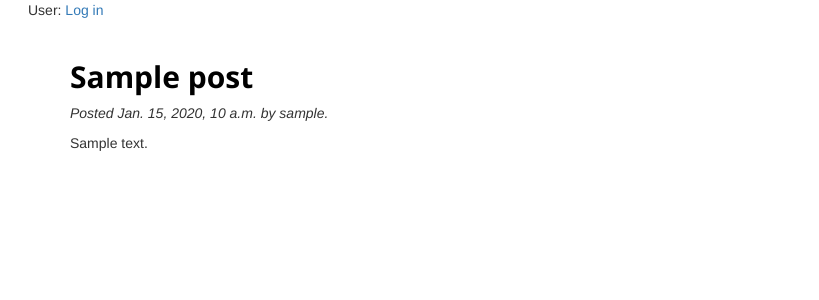
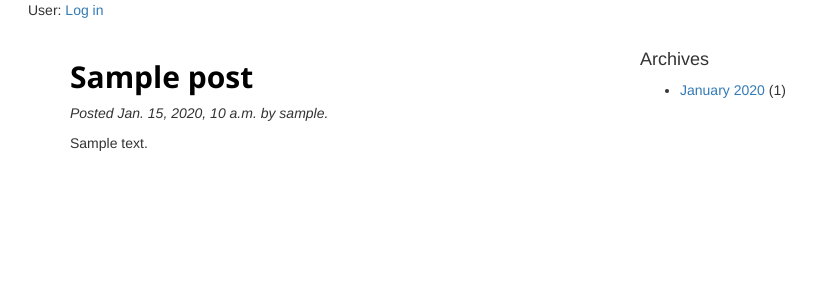
Before and after one commit to oskusalerma/myblog, a Django app: page / in a window 1280 px wide. Shown: the part 130-430 px from the top of the page, without its empty margins (0-819 px from the left). Run offline with Django 3.2, Linux system fonts and the light colour scheme; tables that the repository leaves empty hold one stand-in row (values such as "Sample post"); some libraries are stand-ins or nearby versions.

Commit message:
Add monthly archives.

```diff
--- a/myblog/main/templates/main/base.html
+++ b/myblog/main/templates/main/base.html
@@ -36,6 +36,19 @@
 
 <br>
 
+{% block archives-outer %}
+<div id="archives">
+{% block archives %}
+<h4>Archives</h4>
+<ul>
+{% for month in archives %}
+<li><a href="{% url 'main:archives' month.year month.month %}">{{ month.month_name }} {{ month.year }}</a> ({{ month.nr_of_posts }})
+{% endfor %}
+</ul>
+{% endblock %}
+</div>
+{% endblock %}
+
 <div id="content">
 {% block content %}
 {% endblock %}
--- a/myblog/main/templates/main/home.html
+++ b/myblog/main/templates/main/home.html
@@ -7,7 +7,7 @@
  {% include "main/post-format.html" %}
 {% endfor %}
 {% else %}
-<p>This blog has no posts yet.</p>
+<p>No posts found.</p>
 {% endif %}
 
 {% endblock %}
--- a/myblog/main/templates/main/login.html
+++ b/myblog/main/templates/main/login.html
@@ -6,6 +6,8 @@
 {% block topbar %}
 {% endblock %}
 
+{% block archives-outer %}
+{% endblock %}
 
 {% block content %}
 
--- a/myblog/main/templates/main/new_post.html
+++ b/myblog/main/templates/main/new_post.html
@@ -1,4 +1,7 @@
 {% extends "main/base.html" %}
+
+{% block archives-outer %}
+{% endblock %}
 
 {% block content %}
 
--- a/myblog/main/urls.py
+++ b/myblog/main/urls.py
@@ -23,6 +23,7 @@ app_name = "main"
 
 urlpatterns = [
     url(r"^$", views.home, name = "home"),
+    url(r"^archives/(?P<year>[0-9]{4})/(?P<month>[0-9]{2})/$", views.archives, name = "archives"),
     url(r"^login/$", auth_views.login, {"template_name" : "main/login.html"}, name = "login"),
     url(r"^logout/$", auth_views.logout, {"next_page" : "main:home"}, name = "logout"),
     url(r"^new-post/$", views.new_or_edit_post, name = "new-post"),
--- a/myblog/main/views.py
+++ b/myblog/main/views.py
@@ -8,7 +8,19 @@ def home(req):
     bi = BlogInfo.objects.all()[0]
     posts = Post.objects.all().order_by("-pub_date")[:5]
 
-    return render(req, "main/home.html", {"posts" : posts, "blogInfo" : bi})
+    return render(req, "main/home.html", {
+        "posts" : posts, "blogInfo" : bi, "archives" : get_archives()})
+
+def archives(req, year, month):
+    bi = BlogInfo.objects.all()[0]
+
+    posts = (Post.objects
+             .filter(pub_date__year = year)
+             .filter(pub_date__month = month)
+             .order_by("-pub_date"))
+
+    return render(req, "main/home.html", {
+        "posts" : posts, "blogInfo" : bi, "archives" : get_archives()})
 
 def new_or_edit_post(req, post_id = None, is_edit = False):
     if is_edit:
@@ -45,4 +57,22 @@ def post(req, post_id):
     bi = BlogInfo.objects.all()[0]
     post = get_object_or_404(Post, pk = post_id)
 
-    return render(req, "main/post.html", {"post" : post, "blogInfo" : bi})
+    return render(req, "main/post.html", {
+        "post" : post, "blogInfo" : bi, "archives" : get_archives()})
+
+def get_archives():
+    posts = Post.objects.all().order_by("-pub_date")
+    ret = []
+
+    for i, post in enumerate(posts):
+        if (i > 0) and ((posts[i - 1].pub_date.year == post.pub_date.year) and
+                        (posts[i - 1].pub_date.month == post.pub_date.month)):
+            ret[-1]["nr_of_posts"] += 1
+        else:
+            ret.append({
+                "month" : post.pub_date.strftime("%m"),
+                "month_name" : post.pub_date.strftime("%B"),
+                "year" : post.pub_date.year,
+                "nr_of_posts" : 1})
+
+    return ret
--- a/myblog/static/css/style.css
+++ b/myblog/static/css/style.css
@@ -20,6 +20,12 @@ body {
 
 #header a:visited {
     color: black;
+}
+
+#archives {
+    float: right;
+    left: 50%;
+    position: absolute;
 }
 
 label {
```
